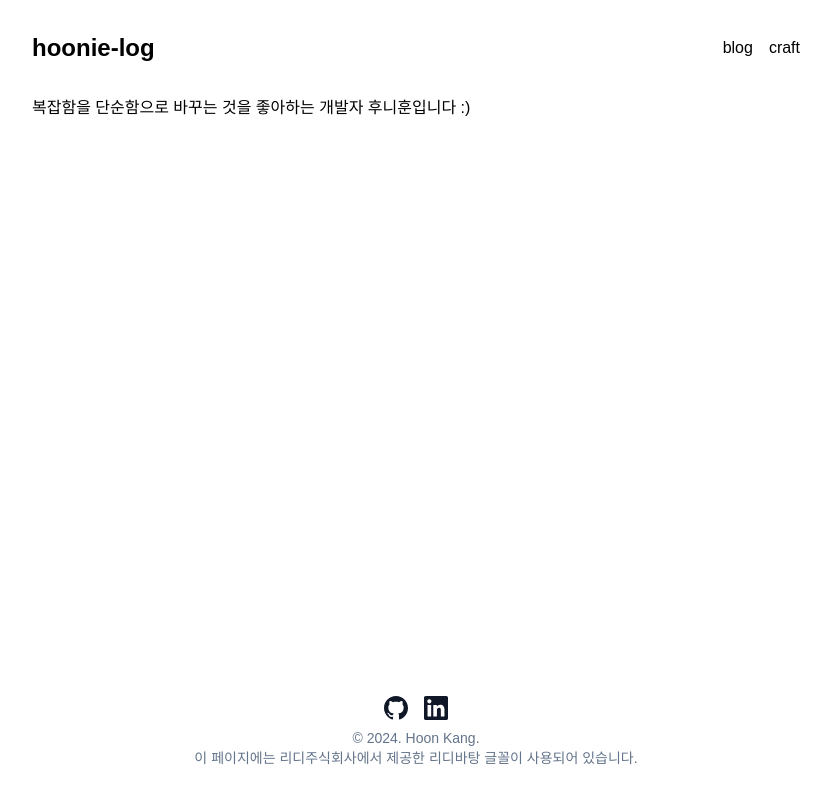
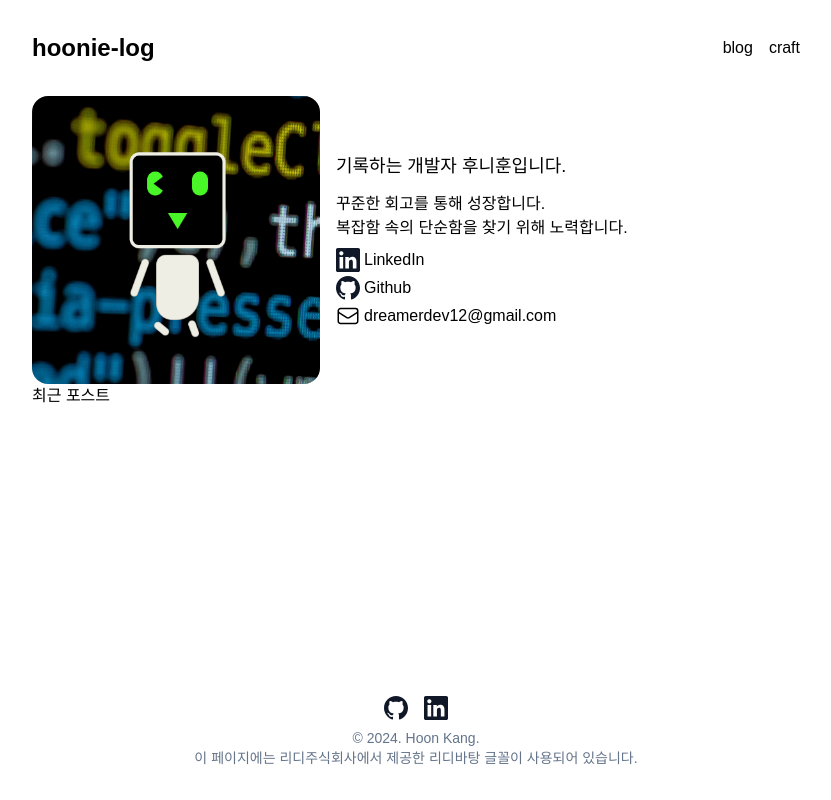
Before and after one commit to starcradle101/hoonie-log, a Next.js app: page / in a window 1280 px wide. Shown: the whole page, without its empty margins (224-1055 px from the left). Built offline with nearby package versions, Linux system fonts and the light colour scheme; a web font is replaced by a local one.

Commit message:
design(main): Change layout of main page component

```diff
--- a/src/app/page.tsx
+++ b/src/app/page.tsx
@@ -1,4 +1,27 @@
 import { Metadata } from 'next';
+import Image from 'next/image';
+import Profile from '@/public/profile.png';
+import Github from './components/Github';
+import Linkedin from './components/Linkedin';
+import Mail from './components/Mail';
+
+const socialLinks = [
+	{
+		icon: <Linkedin />,
+		href: 'https://www.linkedin.com/in/dreamerdev12/',
+		text: 'LinkedIn',
+	},
+	{
+		icon: <Github />,
+		href: 'https://github.com/starcradle101',
+		text: 'Github',
+	},
+	{
+		icon: <Mail />,
+		href: 'mailto:dreamerdev12@gmail.com',
+		text: 'dreamerdev12@gmail.com',
+	},
+];
 
 export const metadata: Metadata = {
 	title: 'hoonie-log',
@@ -11,8 +34,34 @@ export const metadata: Metadata = {
 
 export default function Home() {
 	return (
-		<section>
-			<p>복잡함을 단순함으로 바꾸는 것을 좋아하는 개발자 후니훈입니다 :)</p>
-		</section>
+		<>
+			<section className='flex flex-wrap gap-4 '>
+				<Image
+					src={Profile}
+					alt='profile'
+					priority={true}
+					className=' w-72 h-auto rounded-2xl aspect-square'
+				/>
+				<div className='self-center'>
+					<h1 className='font-medium text-lg mb-3'>
+						기록하는 개발자 후니훈입니다.
+					</h1>
+					<p className='mb-2'>
+						꾸준한 회고를 통해 성장합니다.
+						<br />
+						복잡함 속의 단순함을 찾기 위해 노력합니다.
+					</p>
+					<ul className='space-y-1 self-center'>
+						{socialLinks.map((link, index) => (
+							<li key={index} className='flex gap-1 hover:underline'>
+								{link.icon}
+								<a href={link.href}>{link.text}</a>
+							</li>
+						))}
+					</ul>
+				</div>
+			</section>
+			<section>최근 포스트</section>
+		</>
 	);
 }
```
